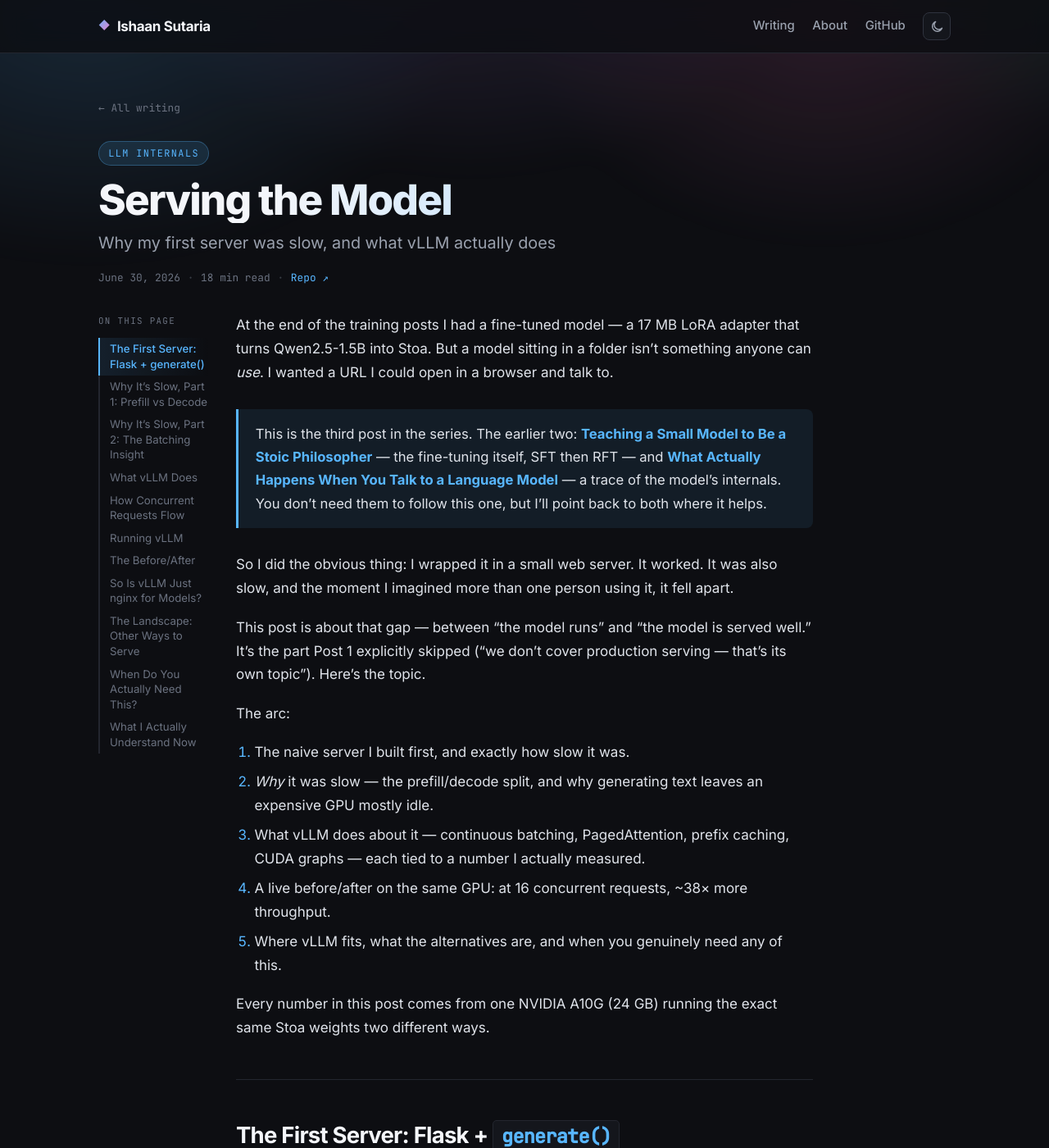
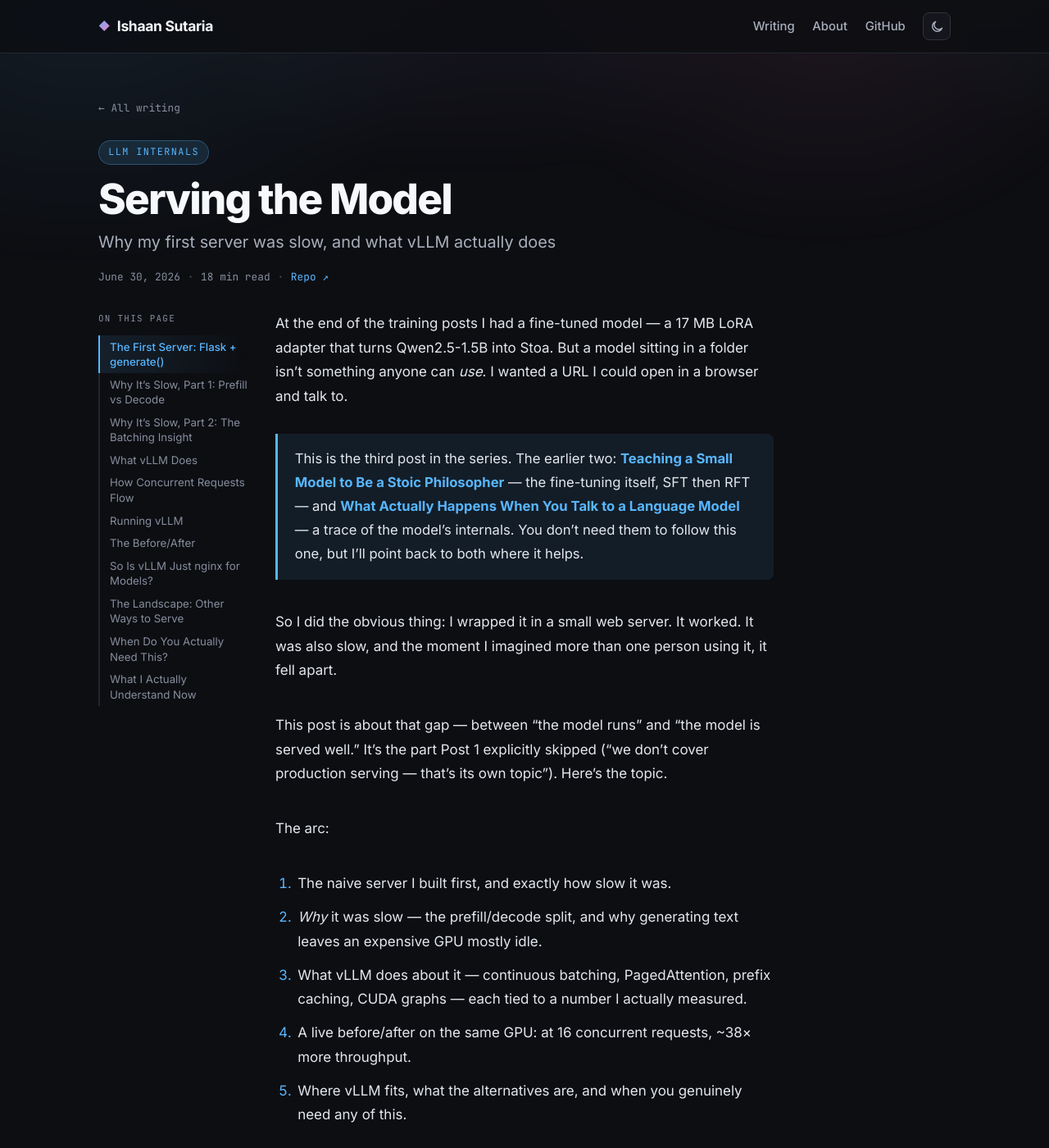
Before and after one commit to ishaan119/ishaan119.github.io, a Jekyll site: the page built from _posts/2026-06-30-serving-the-model.md, in a window 1280 px wide and 1400 px high. Shown: the whole window at 82% size. Built offline with Jekyll 4.4.1, drawn with Linux system fonts in a browser that asks for light colours.

Commit message:
Make the prose actually readable
Three measured problems, not taste calls:

- Paragraph gap (18.4px) was smaller than the line height inside a paragraph
  (28.9px), so paragraph breaks didn't read as breaks — the main reason posts
  looked like a wall of text. Gap is now 2.2em, giving a 1.26 gap-to-line
  ratio. Set in em, not rem: a rem gap stays fixed while the line box scales
  with font size, and the two converge again.
- Line length was 79 characters; comfortable long-form is 60-75. Narrowed the
  measure to 38rem, now 68.
- Code blocks were 12.7px. Now 13.8px, and ASCII diagrams still fit because pre
  scrolls rather than wraps.

Contrast: --text-faint was 3.99:1 on the page background and failed AA on card
descriptions and post meta. Retuned the muted greys in both themes, and
darkened light-mode accent-3/accent-5, which also failed.

Also dialled back decoration that competed with the text: post titles are solid
instead of gradient, the hero gradient starts mid-line so opening words stay
full contrast, the ambient glow behind the hero is roughly half strength, and
the card hover wash is gone since it tinted text exactly when being read.
Card excerpts truncate on word boundaries rather than mid-word.

```diff
--- a/_layouts/home.html
+++ b/_layouts/home.html
@@ -50,7 +50,7 @@ layout: default
         </div>
         <h2 class="card-title">{{ post.title }}</h2>
         {%- if post.subtitle -%}<p class="card-sub">{{ post.subtitle }}</p>{%- endif -%}
-        <p class="card-desc">{{ post.description | strip_newlines | strip | truncate: 168 }}</p>
+        <p class="card-desc">{{ post.description | strip_newlines | strip | truncatewords: 26 }}</p>
         <div class="card-meta">
           <time datetime="{{ post.date | date_to_xmlschema }}">{{ post.date | date: "%b %Y" }}</time>
           <span class="dot">·</span>
--- a/assets/main.scss
+++ b/assets/main.scss
@@ -13,10 +13,13 @@
   --bg-code:       #0a0b0e;
   --border:        #23262f;
   --border-strong: #2f333e;
-  --text:          #dfe3ea;
-  --text-dim:      #9aa1ae;
-  --text-faint:    #6b7280;
-  --heading:       #f4f6fa;
+  --text:          #e3e7ee;
+  --text-dim:      #a8afbc;
+  /* Was #6b7280 — only 3.99:1 on the page background, which fails AA for the
+     card descriptions and post meta it's used on. This clears 5.4:1 even on
+     the lighter card surface. */
+  --text-faint:    #868e9e;
+  --heading:       #f6f8fb;
   /* Five hues, used in rotation. accent stays the primary/link colour;
      the rest tint series badges, chips, and gradients so the palette reads
      as a spectrum rather than one blue. */
@@ -31,7 +34,10 @@
 
   --font: "Inter", -apple-system, BlinkMacSystemFont, "Segoe UI", Roboto, sans-serif;
   --mono: "JetBrains Mono", ui-monospace, SFMono-Regular, Menlo, monospace;
-  --measure: 44rem;
+  /* 38rem ≈ 66 characters per line at the body size — inside the 60–75 range
+     that long-form reading wants. Wider columns make the eye lose its place on
+     the return sweep. */
+  --measure: 38rem;
   --radius: 14px;
 }
 
@@ -43,14 +49,16 @@
   --border:        #e3e5ec;
   --border-strong: #d0d4de;
   --text:          #2c3038;
-  --text-dim:      #5b6270;
-  --text-faint:    #858c99;
+  --text-dim:      #545b69;
+  /* Was #858c99 at 3.27:1 — failed AA on body-size text. */
+  --text-faint:    #697080;
   --heading:       #14161c;
   --accent:        #1668e3;
   --accent-2:      #7c3aed;
-  --accent-3:      #078f6c;
+  /* Darkened from #078f6c / #b8760a, both of which failed AA on the light bg. */
+  --accent-3:      #067a5c;
   --accent-4:      #d6247e;
-  --accent-5:      #b8760a;
+  --accent-5:      #9c6408;
   --accent-soft:   rgba(22, 104, 227, 0.09);
   --shadow:        0 12px 34px -20px rgba(20, 22, 28, 0.28);
   --shadow-glow:   0 16px 40px -24px rgba(22, 104, 227, 0.4);
@@ -69,8 +77,8 @@ body {
   background: var(--bg);
   color: var(--text);
   font-family: var(--font);
-  font-size: 17px;
-  line-height: 1.7;
+  font-size: 17.5px;
+  line-height: 1.65;
   -webkit-font-smoothing: antialiased;
   transition: background-color 0.28s ease, color 0.28s ease;
 }
@@ -93,14 +101,16 @@ a:hover { text-decoration: underline; text-underline-offset: 3px; }
   width: 130vw; height: 70vh;
   pointer-events: none;
   z-index: 0;
+  /* Kept deliberately faint — this sits behind the hero text, and anything
+     stronger eats into the contrast of the words on top of it. */
   background:
-    radial-gradient(40% 48% at 18% 42%, rgba(88, 182, 255, 0.16), transparent 70%),
-    radial-gradient(36% 44% at 46% 34%, rgba(185, 139, 250, 0.15), transparent 70%),
-    radial-gradient(32% 42% at 72% 44%, rgba(255, 122, 196, 0.13), transparent 70%),
-    radial-gradient(30% 38% at 90% 32%, rgba(47, 224, 176, 0.11), transparent 70%);
-  filter: blur(14px);
+    radial-gradient(40% 48% at 18% 42%, rgba(88, 182, 255, 0.09), transparent 70%),
+    radial-gradient(36% 44% at 46% 34%, rgba(185, 139, 250, 0.08), transparent 70%),
+    radial-gradient(32% 42% at 72% 44%, rgba(255, 122, 196, 0.07), transparent 70%),
+    radial-gradient(30% 38% at 90% 32%, rgba(47, 224, 176, 0.06), transparent 70%);
+  filter: blur(16px);
 }
-[data-theme="light"] .glow { opacity: 0.5; }
+[data-theme="light"] .glow { opacity: 0.4; }
 
 /* ---------- header ---------- */
 
@@ -217,7 +227,10 @@ a:hover { text-decoration: underline; text-underline-offset: 3px; }
   letter-spacing: -0.035em;
   font-weight: 800;
   color: var(--heading);
-  background: linear-gradient(105deg, var(--heading) 8%, var(--accent) 42%, var(--accent-2) 62%, var(--accent-4) 88%);
+  /* Gradient starts well into the line so the opening words stay full-contrast
+     heading colour — a gradient across every word costs more legibility than
+     it buys. */
+  background: linear-gradient(102deg, var(--heading) 45%, var(--accent) 72%, var(--accent-2) 92%);
   -webkit-background-clip: text;
   background-clip: text;
   -webkit-text-fill-color: transparent;
@@ -353,17 +366,6 @@ a:hover { text-decoration: underline; text-underline-offset: 3px; }
   transition: transform 0.35s ease;
 }
 
-/* Soft wash of the series hue, revealed on hover. */
-.card::after {
-  content: "";
-  position: absolute;
-  inset: 0;
-  pointer-events: none;
-  opacity: 0;
-  background: radial-gradient(80% 60% at 100% 0%, color-mix(in srgb, var(--tint) 18%, transparent), transparent 70%);
-  transition: opacity 0.3s ease;
-}
-
 .card:hover {
   transform: translateY(-4px);
   border-color: color-mix(in srgb, var(--tint) 45%, var(--border));
@@ -371,7 +373,6 @@ a:hover { text-decoration: underline; text-underline-offset: 3px; }
   text-decoration: none;
 }
 .card:hover::before { transform: scaleX(1); }
-.card:hover::after { opacity: 1; }
 
 /* Keep content above the .card::after hover wash. */
 .card > * { position: relative; z-index: 1; }
@@ -420,9 +421,9 @@ a:hover { text-decoration: underline; text-underline-offset: 3px; }
 
 .card-desc {
   margin: 0 0 1.3rem;
-  font-size: 0.92rem;
-  line-height: 1.62;
-  color: var(--text-faint);
+  font-size: 0.95rem;
+  line-height: 1.65;
+  color: var(--text-dim);
   flex: 1;
 }
 
@@ -523,11 +524,10 @@ a:hover { text-decoration: underline; text-underline-offset: 3px; }
   line-height: 1.08;
   letter-spacing: -0.035em;
   font-weight: 800;
+  /* Post titles stay solid. A gradient on the thing you're about to read for
+     30 minutes is decoration in the wrong place; the series pill above already
+     carries the colour. */
   color: var(--heading);
-  background: linear-gradient(102deg, var(--heading) 20%, color-mix(in srgb, var(--heading) 30%, var(--tint)) 100%);
-  -webkit-background-clip: text;
-  background-clip: text;
-  -webkit-text-fill-color: transparent;
 }
 
 .post-subtitle {
@@ -610,9 +610,15 @@ a:hover { text-decoration: underline; text-underline-offset: 3px; }
 
 /* Vertical rhythm comes from the sibling rule alone. Element rules below that
    want different spacing must set margin explicitly (h2, pre, blockquote do) —
-   a bare `margin: 0` would outrank the sibling selector and flatten the flow. */
+   a bare `margin: 0` would outrank the sibling selector and flatten the flow.
+
+   The gap must clearly exceed the line height *inside* a paragraph, or
+   paragraph breaks stop reading as breaks and the page becomes a wall of text.
+   Expressed in em (relative to the prose font size, so it tracks the 1.75
+   line-height) rather than rem — a rem value stays fixed while the line box
+   scales, and the two end up the same height. */
 .post-content > * { margin: 0; }
-.post-content > * + * { margin-top: 1.15rem; }
+.post-content > * + * { margin-top: 2.2em; }
 
 .post-content h2 {
   position: relative;
@@ -648,12 +654,21 @@ a:hover { text-decoration: underline; text-underline-offset: 3px; }
   scroll-margin-top: 5.5rem;
 }
 
+/* Slightly looser leading and a hair more size than UI text — this is the one
+   place on the site where people read hundreds of words at a stretch. */
+.post-content {
+  font-size: 1.06rem;
+  line-height: 1.75;
+}
 .post-content strong { color: var(--heading); font-weight: 650; }
 .post-content em { color: var(--text); }
 
 .post-content ul,
-.post-content ol { padding-left: 1.4rem; }
-.post-content li + li { margin-top: 0.45rem; }
+.post-content ol { padding-left: 1.5rem; }
+.post-content li { padding-left: 0.2rem; }
+.post-content li + li { margin-top: 0.7rem; }
+/* Nested content inside a list item needs its own breathing room. */
+.post-content li > p + p { margin-top: 0.7rem; }
 .post-content li::marker { color: var(--tint); }
 
 .post-content blockquote {
@@ -677,9 +692,11 @@ a:hover { text-decoration: underline; text-underline-offset: 3px; }
   background: var(--bg-code);
   overflow-x: auto;
   font-family: var(--mono);
-  font-size: 0.795rem;
-  line-height: 1.55;
-  color: #d3d8e3;
+  /* 0.795rem measured ~12.7px, small enough to strain on. ASCII diagrams still
+     fit because pre scrolls horizontally rather than wrapping. */
+  font-size: 0.86rem;
+  line-height: 1.6;
+  color: #dde2ec;
   -webkit-overflow-scrolling: touch;
 }
 .post-content pre code {
@@ -956,7 +973,7 @@ a:hover { text-decoration: underline; text-underline-offset: 3px; }
 }
 
 @media (max-width: 640px) {
-  body { font-size: 16.5px; }
+  body { font-size: 17px; }
   .hero { padding: 3.5rem 0 2.2rem; }
   .hero-stats { gap: 1.8rem; }
   .card-grid { grid-template-columns: 1fr; }
@@ -964,7 +981,8 @@ a:hover { text-decoration: underline; text-underline-offset: 3px; }
   .pn-next { text-align: left; }
   .site-nav { gap: 1rem; font-size: 0.88rem; }
   .brand-text { display: none; }
-  .post-content pre { font-size: 0.735rem; }
+  .post-content { font-size: 1.02rem; }
+  .post-content pre { font-size: 0.78rem; }
   .to-top { right: 1rem; bottom: 1rem; }
 }
 
```
